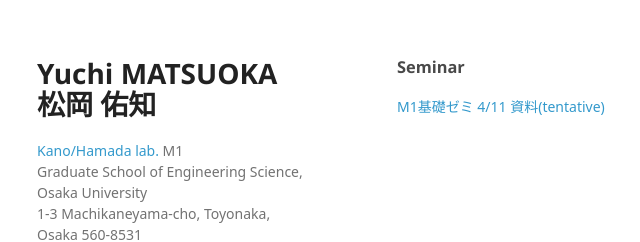
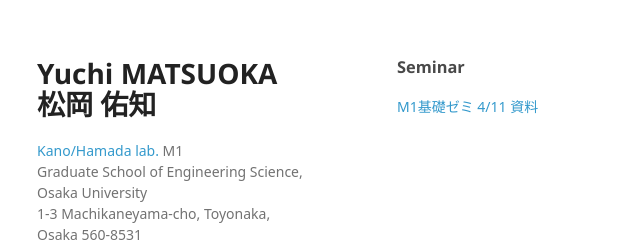
Before and after one commit to yuchimatsuoka/yuchimatsuoka.github.io, a plain HTML site: page seminar/seminar.html in a window 1280 px wide. Shown: the top 242 px of the page, 173-813 px from the left. Drawn offline with nearby package versions, Linux system fonts and the light colour scheme; some packages are replaced by stand-ins of ours; files whose address does not match are found by name; a web font is replaced by a local one.

Commit message:
delete tentative

```diff
--- a/seminar/seminar.html
+++ b/seminar/seminar.html
@@ -33,7 +33,7 @@
 <h3><a id=“seminar” class="anchor" href="#creating-pages-manually" aria-hidden="true"><span aria-hidden="true" class="octicon octicon-link"></span></a>Seminar</h3>
 
     <p>
-      <a href="4_11_160408000650.html">M1基礎ゼミ 4/11 資料(tentative)</a>
+      <a href="4_11_160408000650.html">M1基礎ゼミ 4/11 資料</a>
     </p>
 
 
```
